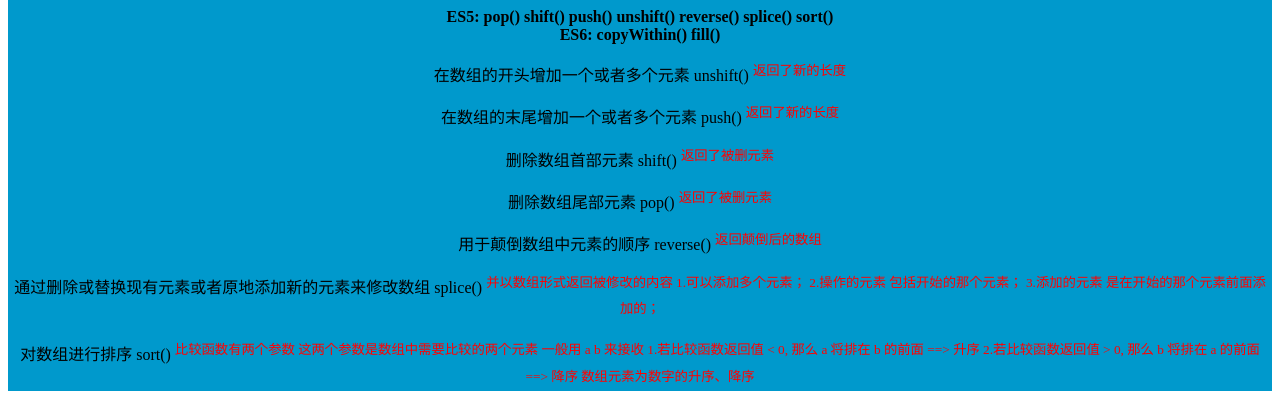
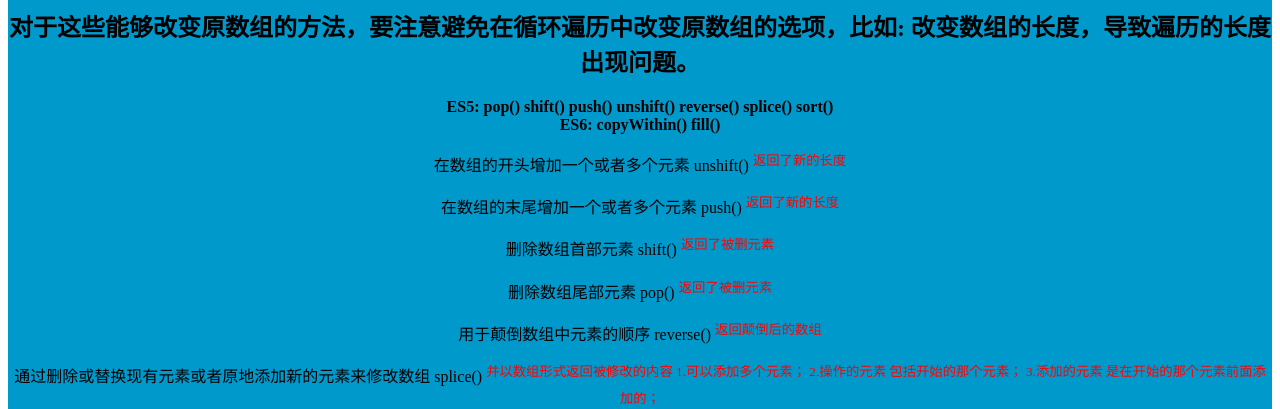
Before and after one commit to shiwanjun1995/JavaScript, a plain HTML site: page 数组操作的方法.html in a window 1280 px wide. Shown: the part 81-490 px from the top of the page. Drawn offline with Linux system fonts and the light colour scheme.

Commit message:
改变原数组方法的函数需要注意遍历的长度问题

```diff
--- a/数组操作的方法.html
+++ b/数组操作的方法.html
@@ -20,6 +20,7 @@
 <body>
   <div class="content-box">
     <h1>1.改变原数组的方法 9个</h1>
+    <h2>对于这些能够改变原数组的方法，要注意避免在循环遍历中改变原数组的选项，比如: 改变数组的长度，导致遍历的长度出现问题。</h2>
     <b>ES5: pop() shift() push() unshift() reverse() splice() sort()</b>
     <br>
     <b>ES6: copyWithin() fill()</b>
```
